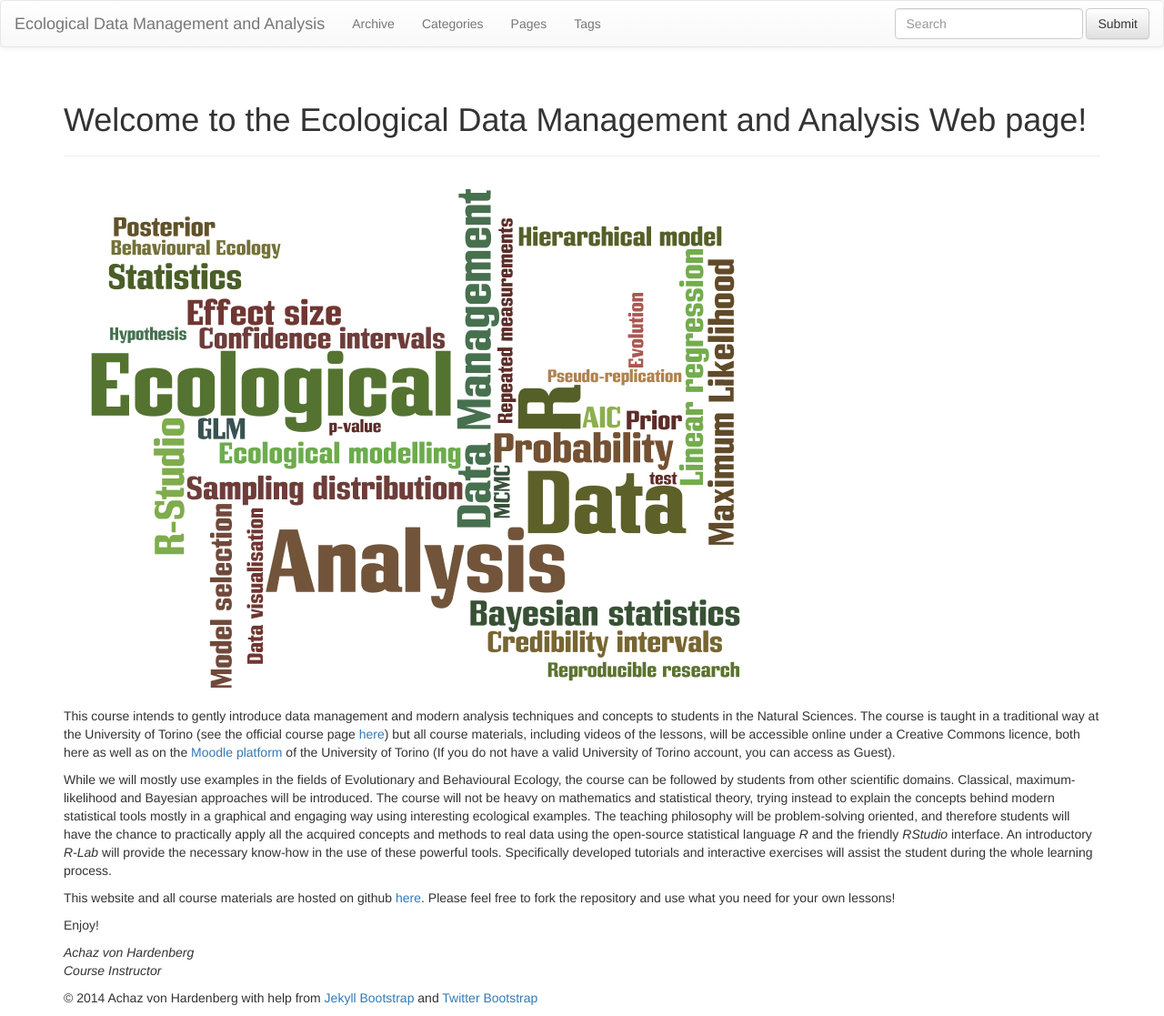
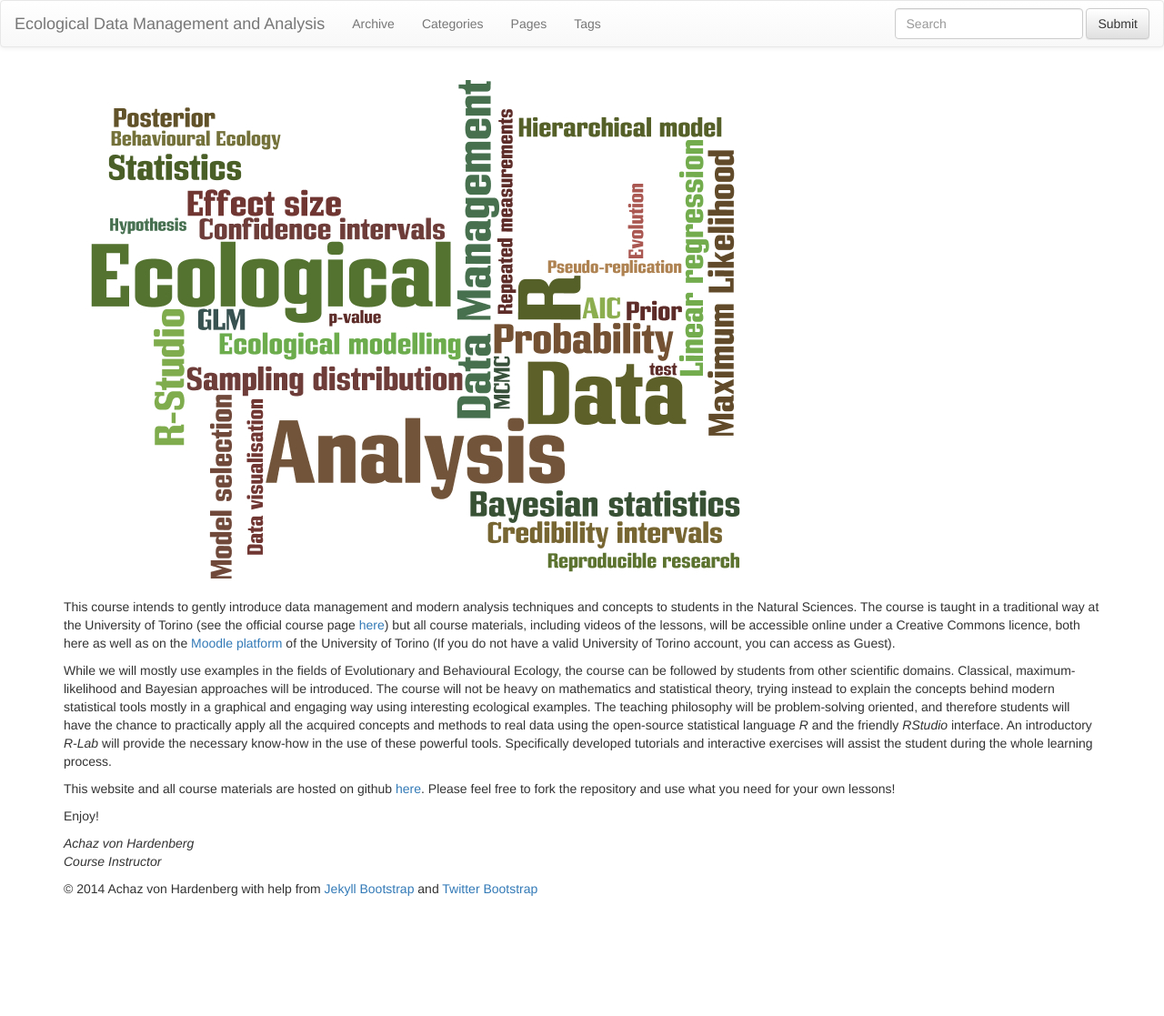
Before and after one commit to achazhardenberg/ecostats.co, a Jekyll site: the page built from about.md, in a window 1280 px wide. Shown: the whole page at 91% size. Built offline with Jekyll 4.4.1, drawn with Linux system fonts in a browser that asks for light colours; nearby versions of some CDN libraries; library files that are not in the unit come from our copies; after the commit the page ends 997 px from its top, so only the background shows below that.

Commit message:
fixed about page
following https://github.com/jgritman/Jekyll-Bootstrap-Template

```diff
--- a/about/index.md
+++ b/about.md
@@ -1,9 +1,7 @@
 ---
-layout: page
+layout: default
 title: Welcome to the Ecological Data Management and Analysis Web page!
-tagline:
 ---
-{% include JB/setup %}
 
 ![eco-wordle](https://achazhardenberg.github.io/ecostats.co/assets/eco_wordle.jpg)
 
```
